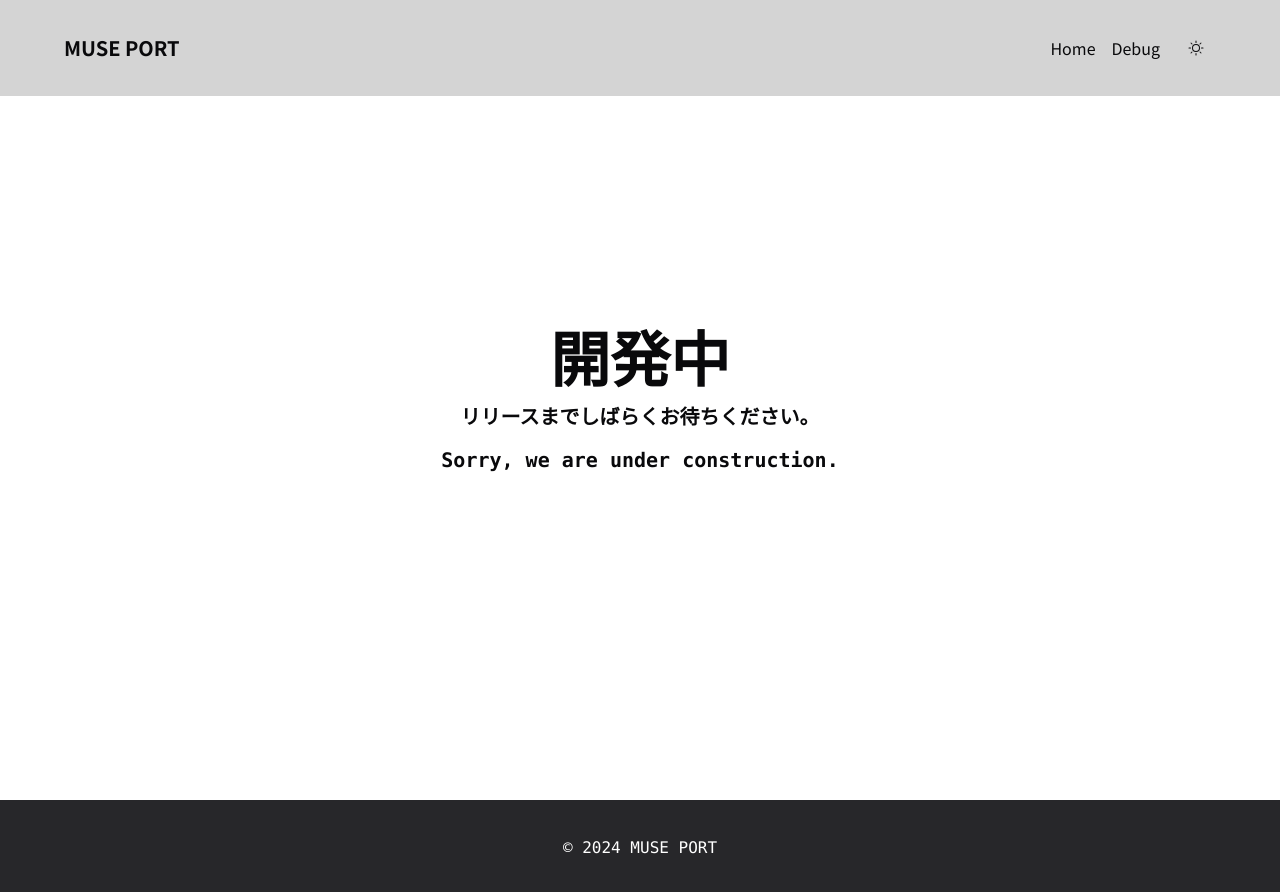
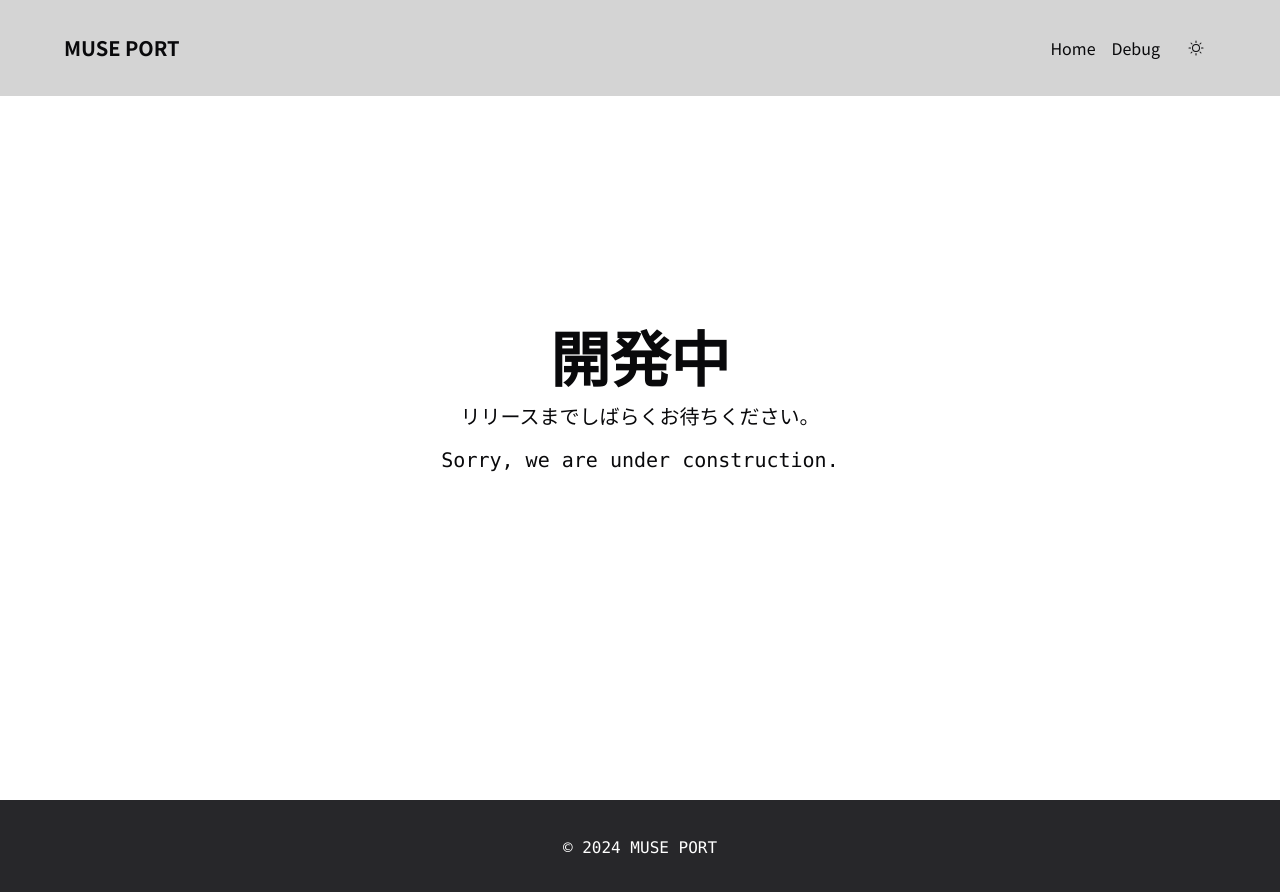
Before and after one commit to nu-multimedia-lab/muse_port, a Next.js app in the folder frontend/: page / in a window 1280 px wide. Shown: the top 892 px of the page. Built offline with nearby package versions, Linux system fonts and the light colour scheme.

Commit message:
💄 フォントサイズの変更

```diff
--- a/frontend/src/app/page.tsx
+++ b/frontend/src/app/page.tsx
@@ -5,10 +5,10 @@ const Home = () => {
     <main className="h-screen grid place-items-center">
       <div className="flex flex-col gap-4 text-center">
         <h1 className="text-6xl font-extrabold">開発中</h1>
-        <p className="text-xl font-bold">
+        <p className="text-xl font-medium">
           リリースまでしばらくお待ちください。
         </p>
-        <p className="text-xl font-bold font-mono">
+        <p className="text-xl font-medium font-mono">
           Sorry, we are under construction.
         </p>
       </div>
```
